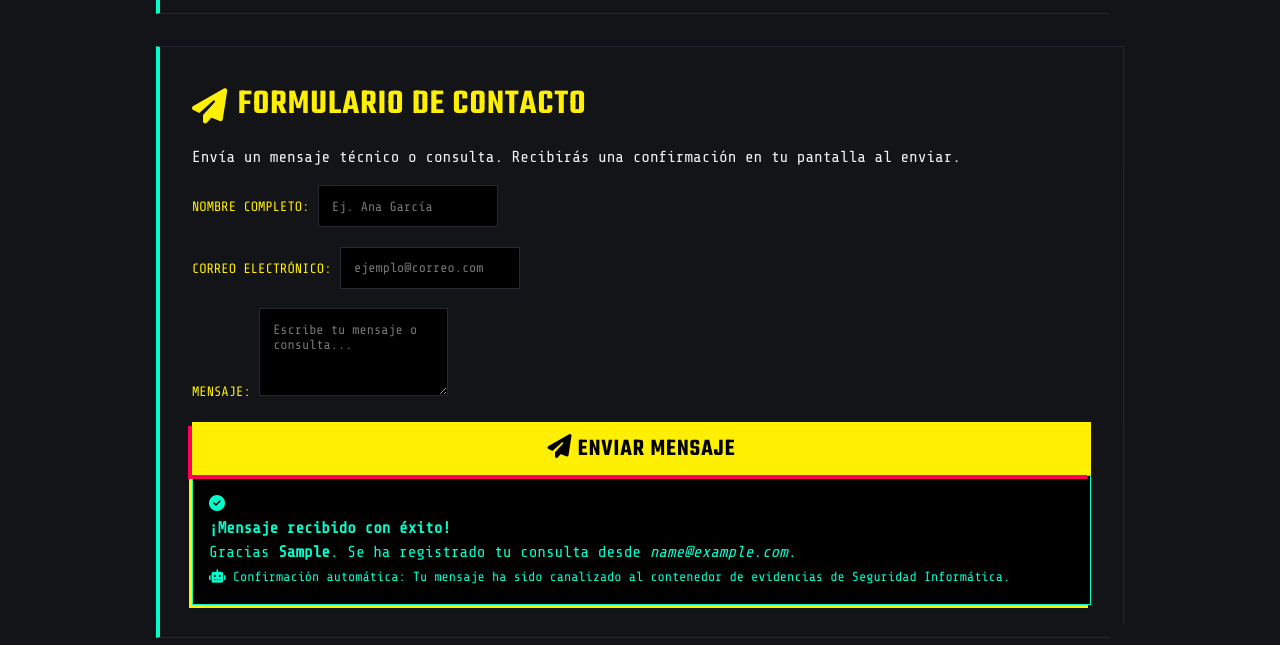
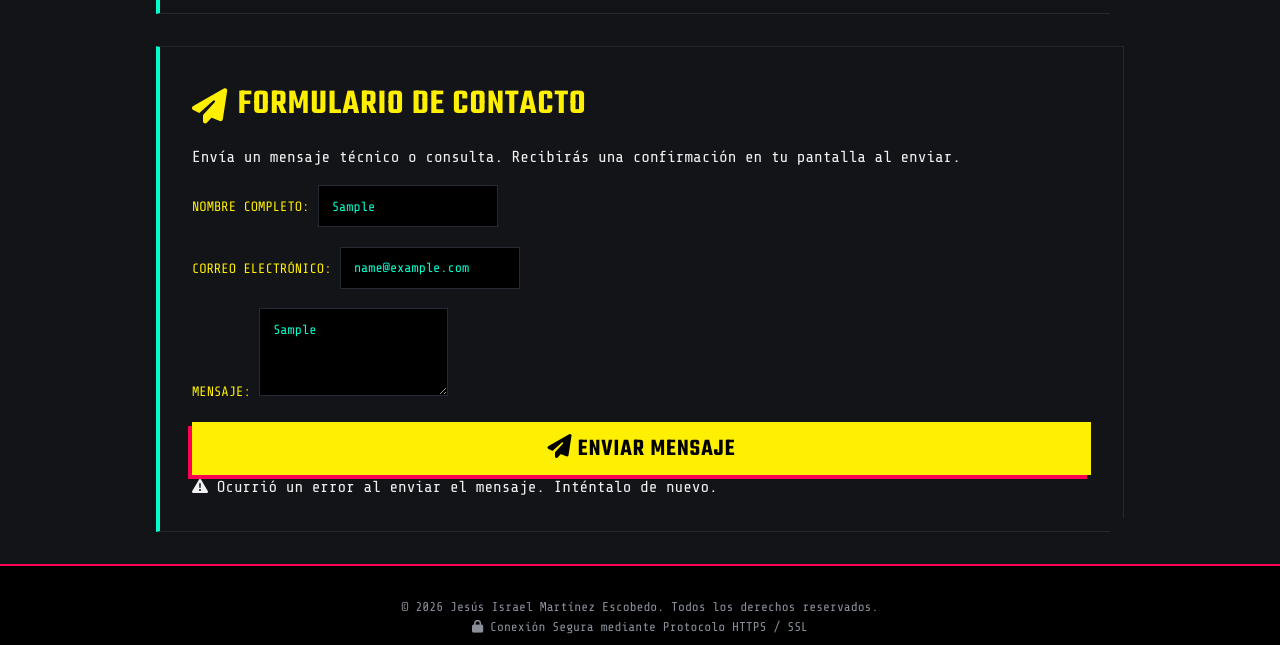
Before and after one commit to 1tdbx/portafolioProgramacionWAP, a plain HTML site: page index.html in a window 1280 px wide. Both pictures are taken after typing "Sample", "name@example.com", "Sample" into the empty fields and a click on the button "ENVIAR MENSAJE". Shown: the part 1102-1747 px from the top of the page. Drawn offline with nearby package versions, Linux system fonts and the light colour scheme.

Commit message:
Add files via upload

```diff
--- a/index.html
+++ b/index.html
@@ -92,7 +92,7 @@
             <h2><i class="fa-solid fa-paper-plane"></i> Formulario de Contacto</h2>
             <p>Envía un mensaje técnico o consulta. Recibirás una confirmación en tu pantalla al enviar.</p>
 
-            <form id="contactForm" class="contact-form">
+            <form id="contactForm" action="https://formspree.io/f/mqpzogjp" method="POST" class="contact-form">
                 <div class="form-group">
                     <label for="name">Nombre completo:</label>
                     <input type="text" id="name" name="name" placeholder="Ej. Ana García" required>
--- a/script.js
+++ b/script.js
@@ -3,37 +3,46 @@ document.addEventListener('DOMContentLoaded', () => {
     const formResponse = document.getElementById('formResponse');
 
     if (contactForm) {
-        contactForm.addEventListener('submit', (e) => {
-            e.preventDefault(); // Evita que la página se recargue
+        contactForm.addEventListener('submit', async (e) => {
+            e.preventDefault();
 
-            // Obtener los datos del formulario
             const name = document.getElementById('name').value.trim();
             const email = document.getElementById('email').value.trim();
+            const submitBtn = contactForm.querySelector('button[type="submit"]');
 
-            // Deshabilitar botón temporalmente para dar efecto de procesamiento
-            const submitBtn = contactForm.querySelector('button[type="submit"]');
             submitBtn.disabled = true;
             submitBtn.innerHTML = '<i class="fa-solid fa-spinner fa-spin"></i> Enviando...';
 
-            setTimeout(() => {
-                // Generar respuesta automática visible para el cliente
+            try {
+                const response = await fetch(contactForm.action, {
+                    method: 'POST',
+                    body: new FormData(contactForm),
+                    headers: { 'Accept': 'application/json' }
+                });
+
+                if (response.ok) {
                     formResponse.className = 'form-response success';
                     formResponse.innerHTML = `
                         <div class="auto-reply">
                             <i class="fa-solid fa-circle-check"></i>
                             <div>
-                            <h4>¡Mensaje recibido con éxito!</h4>
-                            <p>Gracias <strong>${name}</strong>. Se ha registrado tu consulta desde <em>${email}</em>.</p>
-                            <small><i class="fa-solid fa-robot"></i> Confirmación automática: Tu mensaje ha sido canalizado al contenedor de evidencias de Seguridad Informática.</small>
+                                <h4>¡Mensaje transmitido con éxito!</h4>
+                                <p>Gracias <strong>${name}</strong>. El mensaje ha sido enviado a la bandeja principal.</p>
+                                <small><i class="fa-solid fa-robot"></i> Notificación enviada desde <em>${email}</em>.</small>
                             </div>
                         </div>
                     `;
-
-                // Limpiar el formulario
                     contactForm.reset();
+                } else {
+                    throw new Error('Error al enviar');
+                }
+            } catch (error) {
+                formResponse.className = 'form-response error';
+                formResponse.innerHTML = `<p><i class="fa-solid fa-triangle-exclamation"></i> Ocurrió un error al enviar el mensaje. Inténtalo de nuevo.</p>`;
+            } finally {
                 submitBtn.disabled = false;
                 submitBtn.innerHTML = '<i class="fa-solid fa-paper-plane"></i> Enviar Mensaje';
-            }, 1000);
+            }
         });
     }
 });
```
Lines whose indentation alone changed are shown as unchanged.
